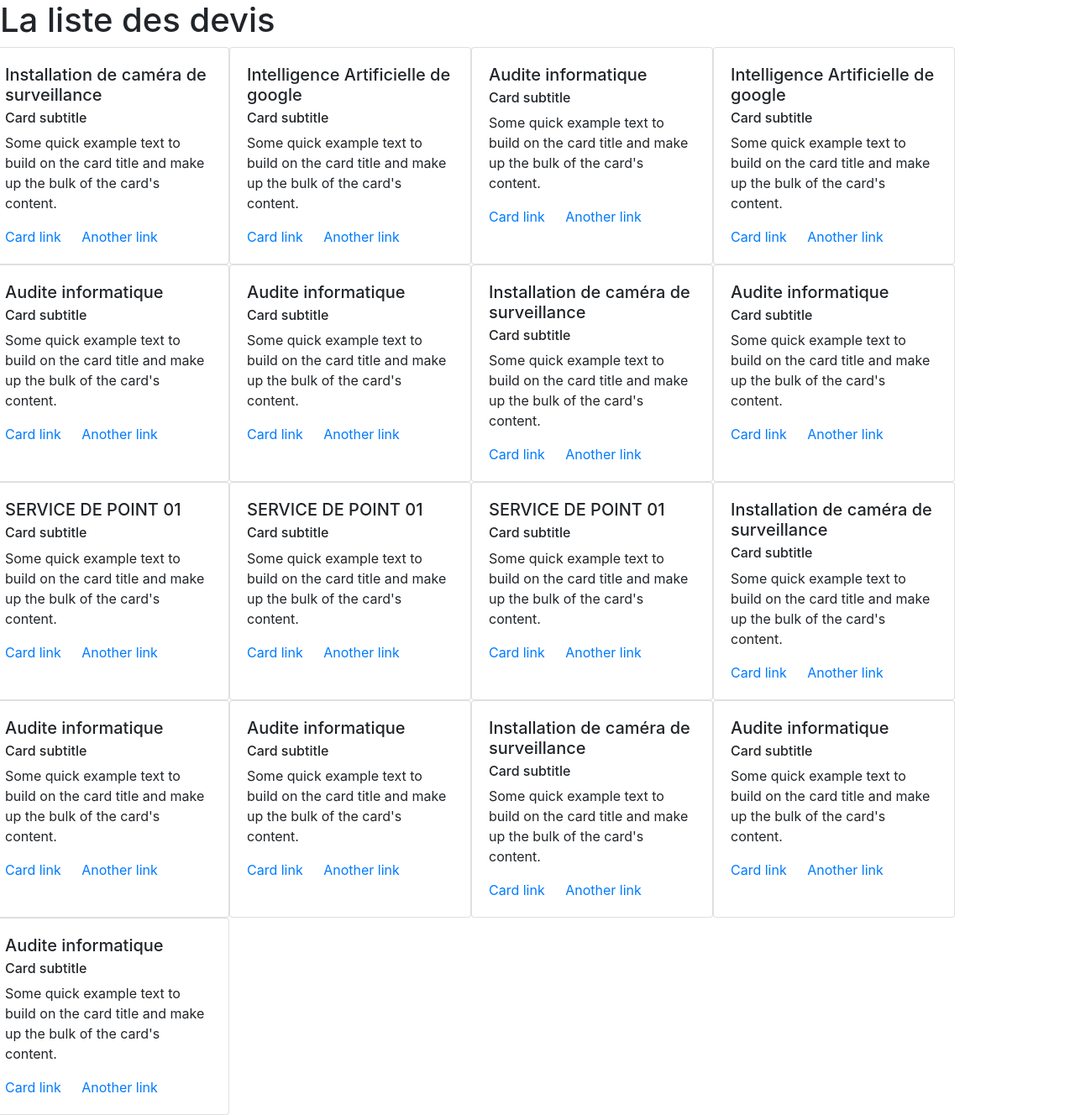
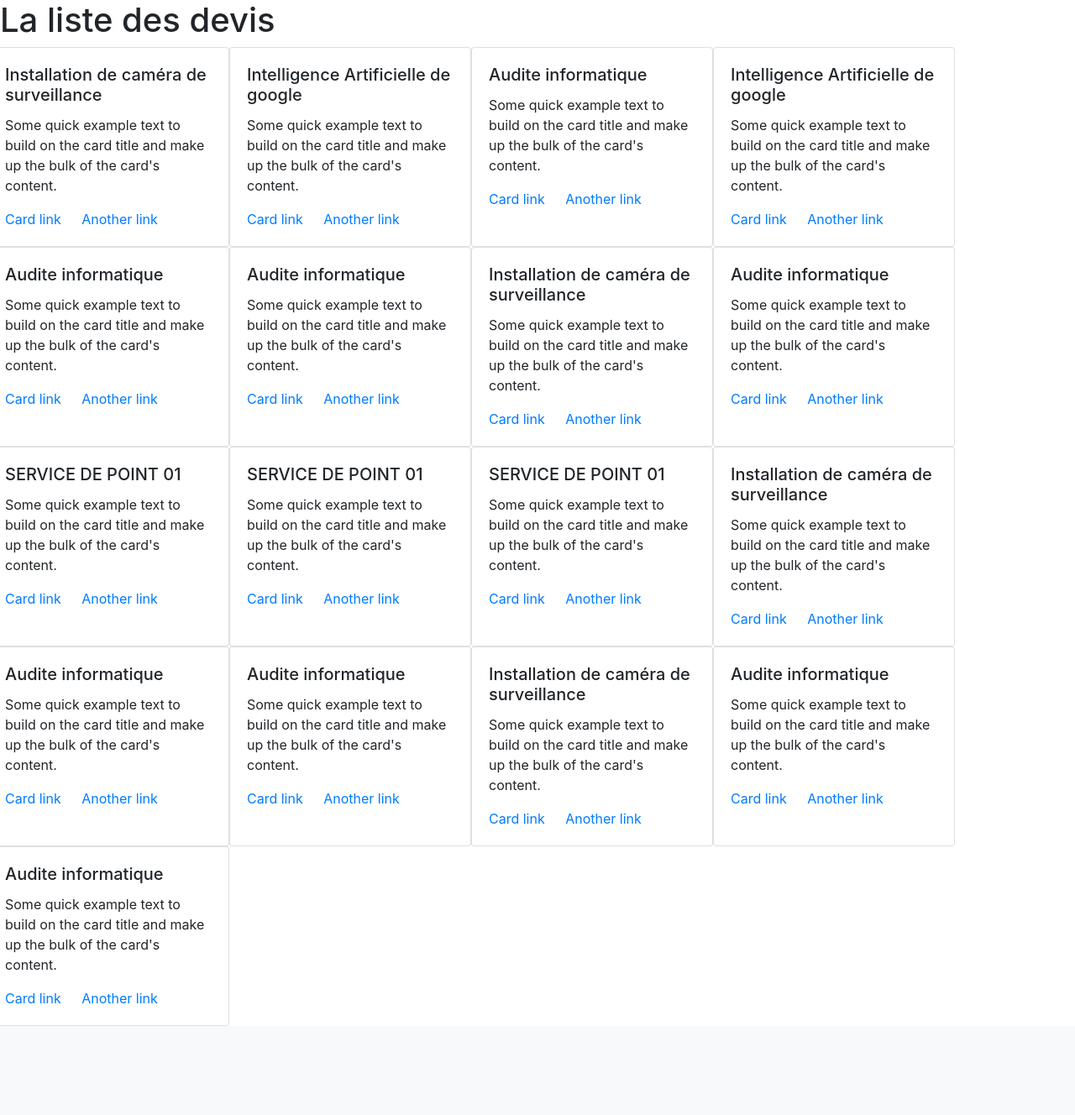
Before and after one commit to Alfredveve/deviProjet, a Django app: page /listDevis/ in a window 1280 px wide. Shown: the part 56-1384 px from the top of the page at 84% size. After the commit the page ends 1278 px from the top, so only its background shows below. Run offline with Django 5.2, Linux system fonts and the light colour scheme; data comes from the database, SQL or seed files in the repository; some libraries are stand-ins or nearby versions.

Commit message:
petites modifications

```diff
--- a/DevisProjet/appDevis/templates/app/listDevis.html
+++ b/DevisProjet/appDevis/templates/app/listDevis.html
@@ -9,7 +9,6 @@
 <div class="card" style="width: 18rem;">
     <div class="card-body">
       <h5 class="card-title">{{ devi.service }}</h5>
-      <h6 class="card-subtitle mb-2 text-body-secondary">Card subtitle</h6>
       <p class="card-text">Some quick example text to build on the card title and make up the bulk of the card's content.</p>
       <a href="#" class="card-link">Card link</a>
       <a href="#" class="card-link">Another link</a>
--- a/DevisProjet/appDevis/templates/app/listService.html
+++ b/DevisProjet/appDevis/templates/app/listService.html
@@ -11,7 +11,7 @@
    {% else %}
    <h4 style="color:red;">Pas d'image ici</h4>
    {% endif %}
-
+   <h2 class="card-title">{{ service.nom }}</h2>
     <div class="card-body">
         <p class="card-text">Some quick example text to build on the card title and make up the bulk of the card's
             content.</p>
```
